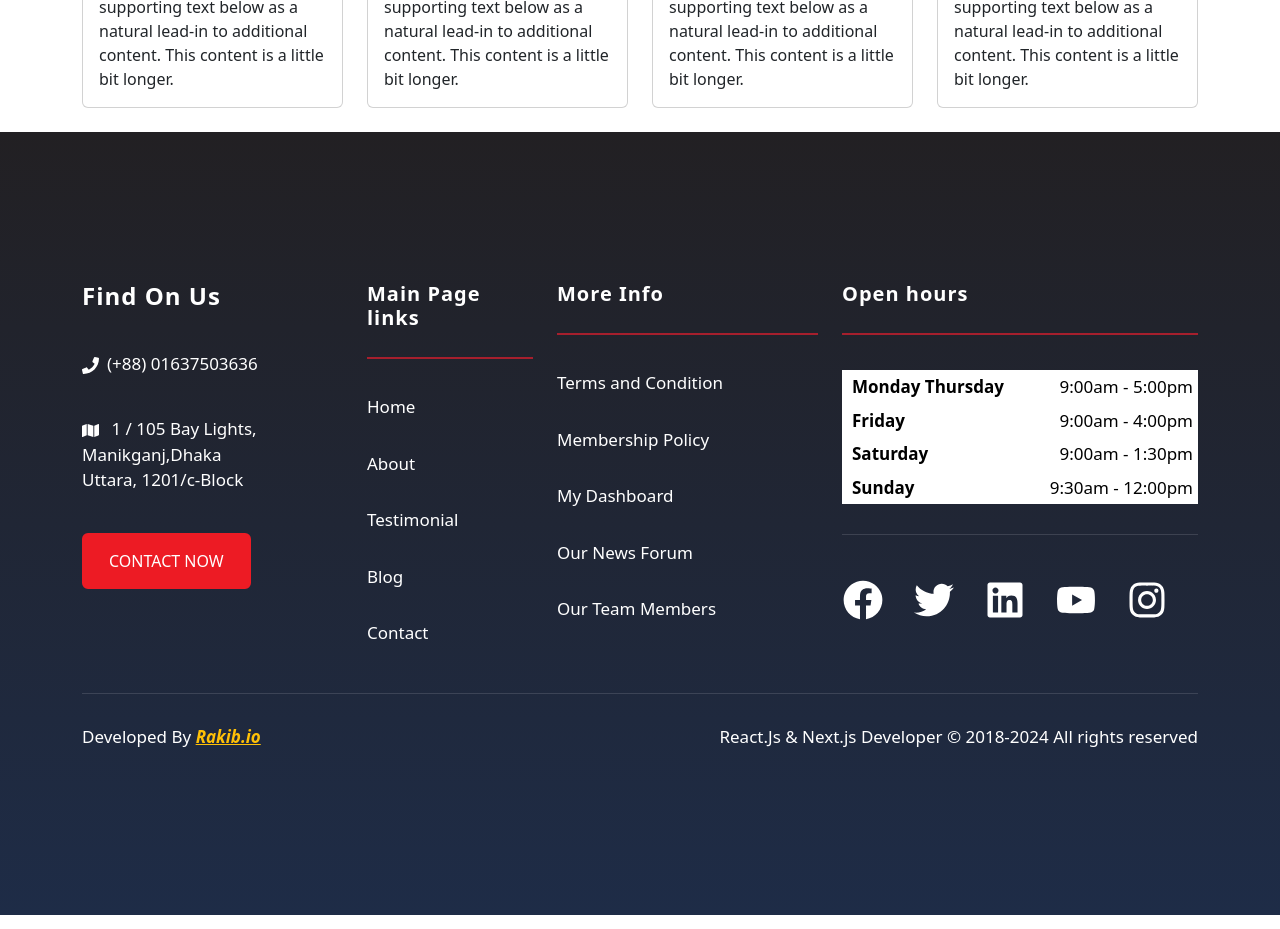
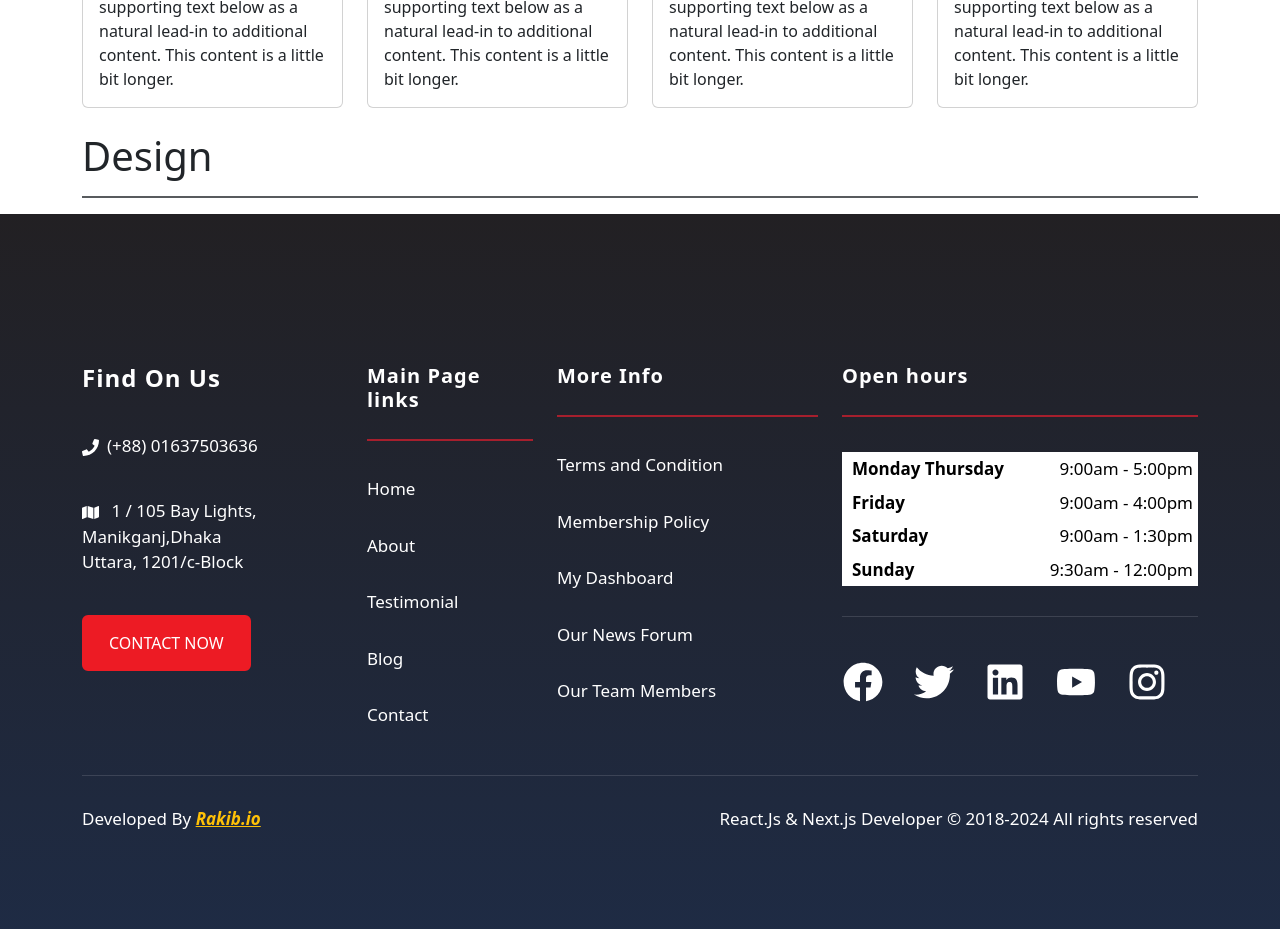
Before and after one commit to SheikhRakibhossain/CNC, a React (Vite) app: page /style in a window 1280 px wide. Shown: the part 3980-4909 px from the top of the page. Built offline with nearby package versions, Linux system fonts and the light colour scheme; no server answers.

Commit message:
Design section title and hr mark added

```diff
--- /dev/null
+++ b/src/pages/StylePage/Design.jsx
@@ -0,0 +1,14 @@
+import React from 'react';
+import Container from 'react-bootstrap/esm/Container';
+
+const Design = () => {
+    return (
+        <Container>
+            <h1 className=''>Design</h1>
+            <hr className="border border-dark border-1 opacity-75" />
+
+        </Container>
+    );
+};
+
+export default Design;
--- a/src/pages/StylePage/Style.jsx
+++ b/src/pages/StylePage/Style.jsx
@@ -4,6 +4,7 @@ import LatestStyle from './LatestStyle';
 import Arts from './Arts';
 import Architecture from './Architecture';
 import Fashion from './Fashion';
+import Design from './Design';
 
 const Style = () => {
     return (
@@ -13,6 +14,7 @@ const Style = () => {
             <Arts />
             <Architecture/>
             <Fashion/>
+            <Design/>
 
         </>
     );
```
